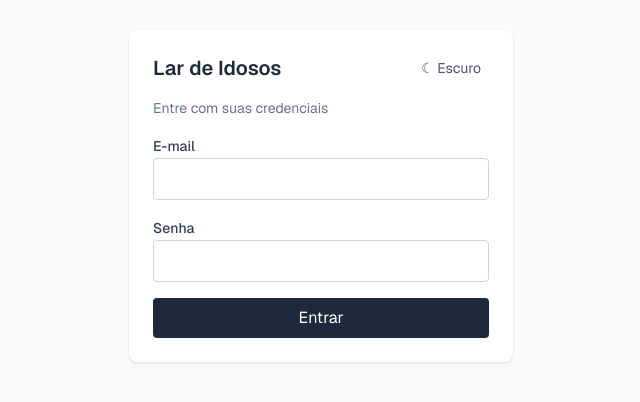
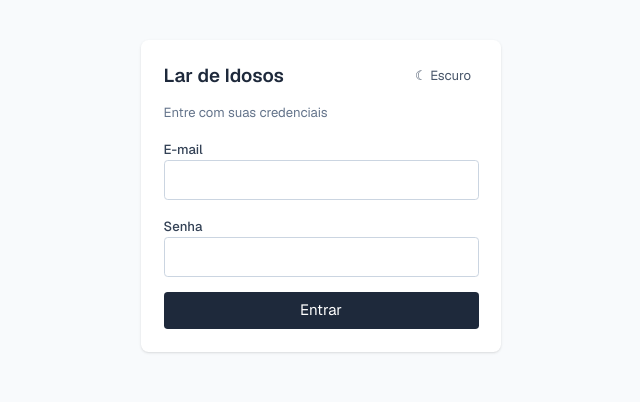
Before and after one commit to Rdnevess/LarIdosos, a Next.js app: page /login in a window 1280 px wide. Shown: the part 204-606 px from the top of the page, without its empty margins (319-959 px from the left). Built offline with nearby package versions, Linux system fonts and the light colour scheme; no server answers.

Commit message:
Acrescenta a escala tipografica e a densidade por dispositivo

```diff
--- a/src/app/globals.css
+++ b/src/app/globals.css
@@ -200,6 +200,22 @@
   --color-sucesso-forte: var(--cor-sucesso-forte);
   --color-sucesso-fundo: var(--cor-sucesso-fundo);
 
+  /* Cinco degraus, pelo mesmo motivo que a cor de texto tem cinco: o que não
+     tem nome vira decisão repetida em cada tela. Antes disto, `text-sm`
+     aparecia 155 vezes e `text-lg` 26 — a tela inteira falava no mesmo tom.
+     Em `rem` de propósito: é o que faz a densidade por dispositivo caber numa
+     regra só. */
+  --text-titulo: 1.5rem;
+  --text-titulo--line-height: 2rem;
+  --text-secao: 1.125rem;
+  --text-secao--line-height: 1.75rem;
+  --text-corpo: 1rem;
+  --text-corpo--line-height: 1.5rem;
+  --text-apoio: 0.875rem;
+  --text-apoio--line-height: 1.25rem;
+  --text-legenda: 0.75rem;
+  --text-legenda--line-height: 1rem;
+
   --font-sans: var(--font-geist-sans);
   --font-mono: var(--font-geist-mono);
 }
@@ -211,6 +227,29 @@
      com o valor da fonte Geist que será usada no body e outros elementos. */
   --font-sans: 'Geist', 'Geist Fallback';
   --font-mono: 'Geist Mono', 'Geist Mono Fallback';
+}
+
+/**
+ * A densidade do sistema inteiro, em duas linhas.
+ *
+ * Toda medida da escala é `rem`, então mudar o tamanho da raiz reescala texto,
+ * espaçamento e alvo de toque de uma vez. No celular a raiz fica em 16px — o
+ * tamanho que se lê em pé, no corredor, com o aparelho na mão. A partir de
+ * 640px cai para 15px, o que devolve à tabela de auditoria e à de lançamentos
+ * a densidade que a §9 do design promete a quem confere duzentas linhas.
+ *
+ * Fazer isso por breakpoint, e não por preferência da pessoa, é deliberado: um
+ * seletor de densidade dobraria a matriz de teste visual (dois temas × duas
+ * densidades) para resolver um problema que o dispositivo já responde.
+ */
+:root {
+  font-size: 16px;
+}
+
+@media (min-width: 640px) {
+  :root {
+    font-size: 15px;
+  }
 }
 
 /**
```
